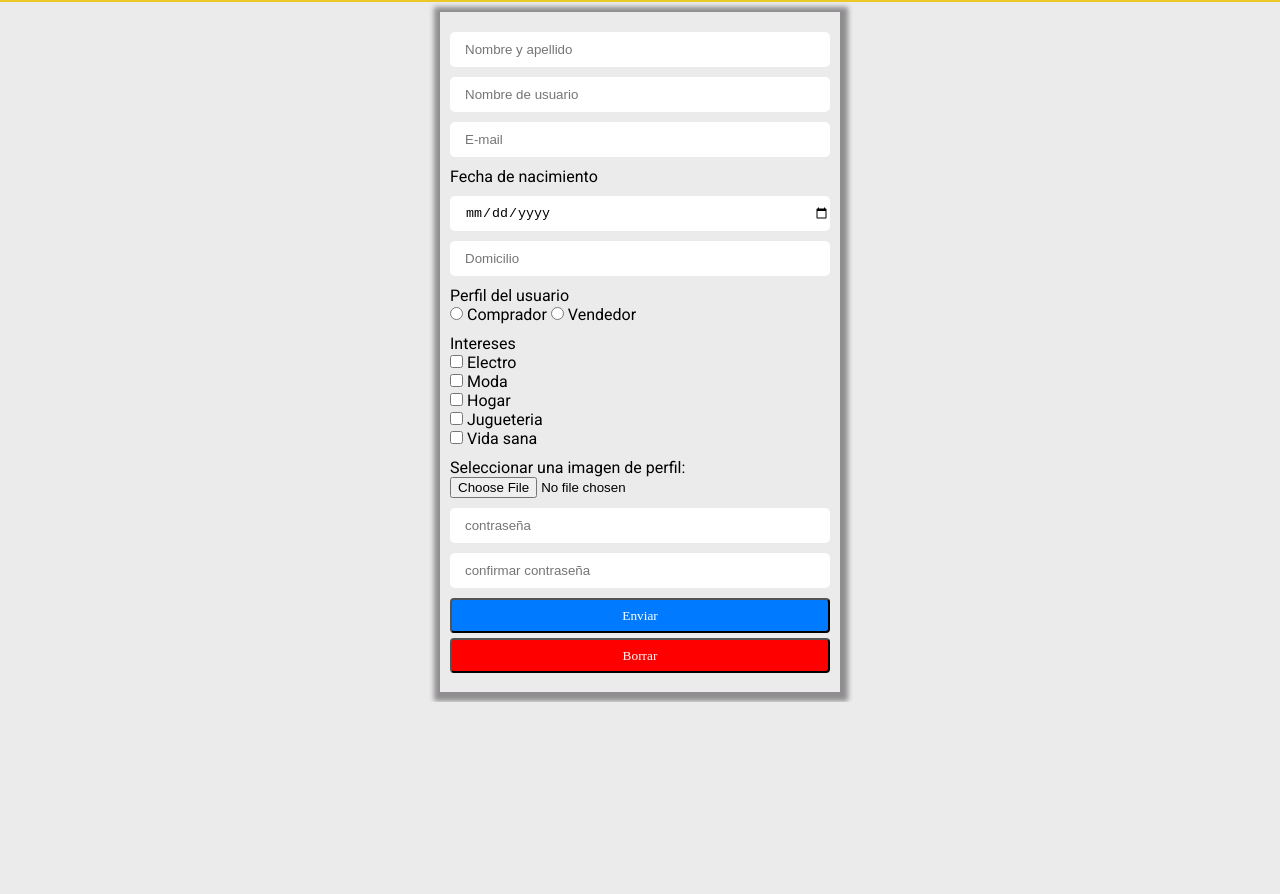
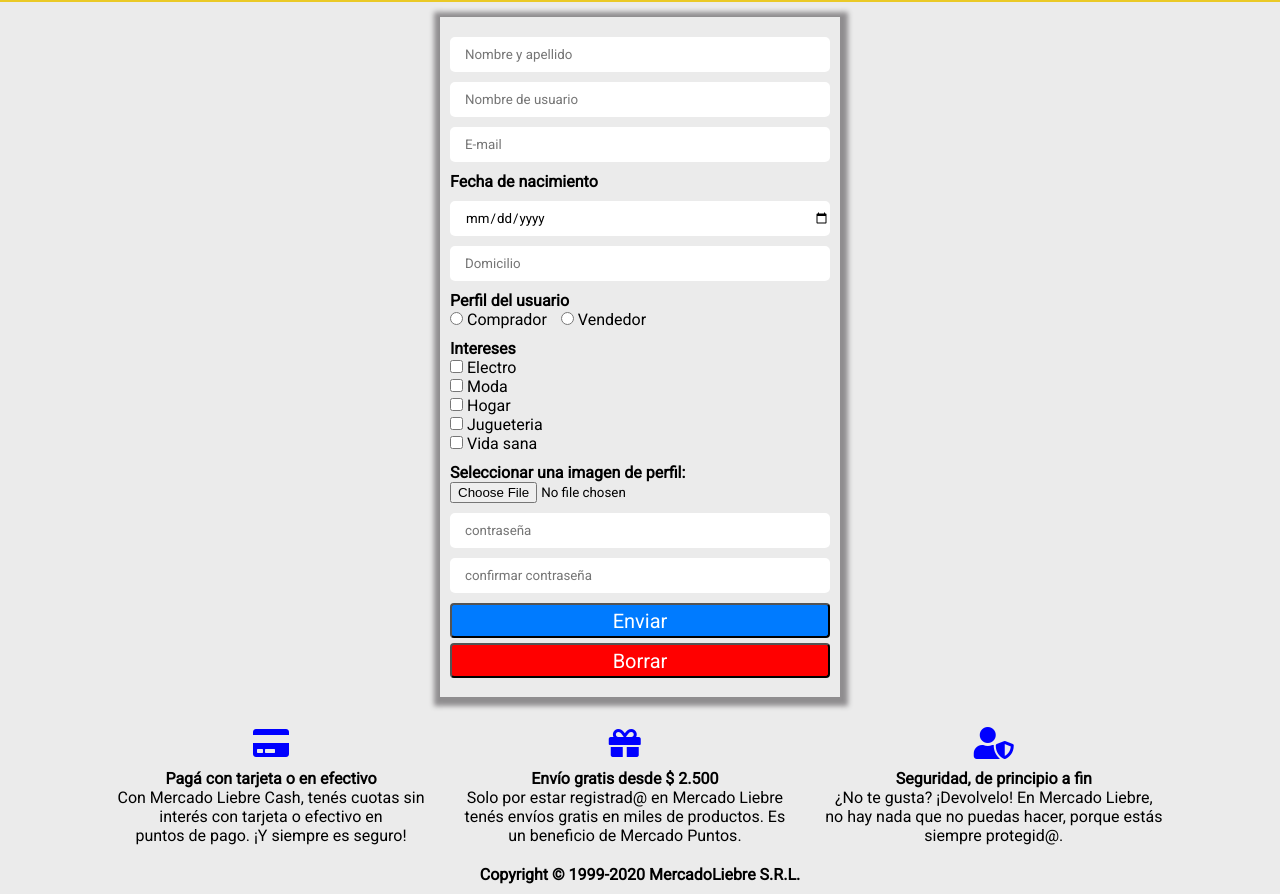
Before and after one commit to SanchezSoraya/Mercado_Liebre, a website: page views/register.html in a window 1280 px wide. Shown: the part 208-1102 px from the top of the page. Before the commit the page ends 910 px from the top, so only its background shows below. Drawn offline with Linux system fonts and the light colour scheme; files that its build step writes are made by us from their sources; files whose address does not match are found by name.

Commit message:
estilos en el register y login

```diff
--- a/public/css/login-styles.css
+++ b/public/css/login-styles.css
@@ -1,3 +1,14 @@
+* {
+  font-family: "Roboto", sans-serif;
+}
+a:link,
+a:visited,
+a:active {
+  text-decoration: none;
+}
+a {
+  color: white;
+}
 .login {
   background: #ebebeb;
   position: relative;
@@ -6,15 +17,15 @@
   padding: 10px;
   margin-top: 10px;
   margin-bottom: 10px;
-
-  -webkit-box-shadow: 1px 2px 5px 7px rgba(143, 141, 143, 1);
-  -moz-box-shadow: 1px 2px 5px 7px rgba(143, 141, 143, 1);
-  box-shadow: 1px 2px 5px 7px rgba(143, 141, 143, 1);
 }
 .item-login {
   margin-top: 25px;
   display: flex;
   justify-content: center;
+}
+.item-login input:focus {
+  outline: 0 none;
+  border: 3px solid blue;
 }
 
 input[type="text"],
@@ -31,10 +42,11 @@ input[type="password"] {
   background-color: #007bff;
   color: white;
   transition: background-color 0.15s ease-in-out, top 0.15s ease-in-out;
-  width: 830px;
+  width: 50%;
   height: 35px;
   font-family: "Times New Roman", Times, serif;
   font-size: 25px;
+  cursor: pointer;
 }
 .boton-login:hover,
 .boton-login:focus {
--- a/public/css/register-styles.css
+++ b/public/css/register-styles.css
@@ -1,3 +1,6 @@
+* {
+  font-family: "Roboto", sans-serif;
+}
 /*FORMULARIOS*/
 .register {
   background: #ebebeb;
@@ -5,7 +8,7 @@
   width: 400px;
   height: 680px;
   padding: 10px;
-  margin-top: 10px;
+  margin-top: 15px;
   margin-bottom: 10px;
 
   -webkit-box-shadow: 1px 2px 5px 7px rgba(143, 141, 143, 1);
@@ -15,10 +18,14 @@
 .item-form {
   margin-top: 10px;
 }
-input[type="text"],
-input[type="email"],
-input[type="password"],
-input[type="date"] {
+
+.perfil-usuario > label {
+  margin-right: 10px;
+}
+.item-form input[type="text"],
+.item-form input[type="email"],
+.item-form input[type="password"],
+.item-form input[type="date"] {
   width: 100%;
   height: 35px;
   border-radius: 5px;
@@ -28,7 +35,10 @@ input[type="date"] {
 }
 input:focus {
   outline: 0 none;
-  border: 3px solid yellow;
+  border: 3px solid blue;
+}
+.item-form #datos-formulario {
+  font-weight: bold;
 }
 .boton-enviar {
   border-radius: 0.25rem;
@@ -37,7 +47,8 @@ input:focus {
   transition: background-color 0.15s ease-in-out, top 0.15s ease-in-out;
   width: 100%;
   height: 35px;
-  font-family: "Times New Roman", Times, serif;
+  font-size: 20px;
+  cursor: pointer;
 }
 
 .boton-enviar:hover,
@@ -52,7 +63,8 @@ input:focus {
   transition: background-color 0.15s ease-in-out, top 0.15s ease-in-out;
   width: 100%;
   height: 35px;
-  font-family: "Times New Roman", Times, serif;
+  font-size: 20px;
+  cursor: pointer;
 }
 .boton-borrar:hover,
 .boton-borrar:focus {
--- a/public/css/styles.css
+++ b/public/css/styles.css
@@ -2,10 +2,10 @@
   margin: 0px;
   padding: 0px;
   box-sizing: border-box;
+  font-family: "Roboto", sans-serif;
 }
 body {
   background-color: rgba(235, 235, 235, 255);
-  font-family: "Roboto", sans-serif;
 }
 .top-header {
   display: flex;
@@ -36,6 +36,10 @@ header {
   border-radius: 5px;
   padding: 0 0 0 15px;
 }
+.barra:focus {
+  outline: 0 none;
+  border: 3px solid blue;
+}
 
 .menu-contenedor {
   display: none !important;
@@ -46,6 +50,9 @@ header {
 }
 .menu-contenedor ul {
   display: flex;
+}
+.menu-contenedor ul li:hover {
+  font-weight: bold;
 }
 header ul li {
   list-style-type: none;
@@ -78,7 +85,7 @@ section.banner img {
 .burger-menu {
   display: block;
   color: white;
-  background-color: blue;
+  background-color: #03264c;
   margin: 0 auto;
   width: fit-content;
   border-radius: 5px;
@@ -86,6 +93,9 @@ section.banner img {
   padding-left: 10px;
   padding-right: 10px;
   padding-bottom: 10px;
+}
+.burger-menu i {
+  color: white;
 }
 footer {
   text-align: center;
@@ -111,6 +121,7 @@ footer {
 }
 #iconos:hover {
   color: #8c9bfa;
+  cursor: pointer;
 }
 
 main {
@@ -128,6 +139,9 @@ main section article img {
 main section article i,
 .discount {
   color: #39b54a;
+}
+i {
+  color: #03264c;
 }
 article div.main-article {
   width: 100%;
--- a/views/register.html
+++ b/views/register.html
@@ -63,7 +63,7 @@
       </div>
 
       <div class="item-form">
-        <label for="start">Fecha de nacimiento</label><br>
+        <label id="datos-formulario" for="start">Fecha de nacimiento</label><br>
       </div>
 
       <div class="item-form">
@@ -75,7 +75,7 @@
       </div>
 
       <div class="item-form perfil-usuario">
-        <label>Perfil del usuario</label><br>
+        <label id="datos-formulario">Perfil del usuario</label><br>
         <input type="radio" name="comprador" id="comprador" value="comprador">
         <label for="comprador">Comprador</label>
 
@@ -84,7 +84,7 @@
       </div>
 
       <div class="item-form interes">
-        <label>Intereses</label><br>
+        <label id="datos-formulario">Intereses</label><br>
         <input type="checkbox" name="electronico" id="electronico" value="Electro">
         <label for="electro">Electro</label><br>
 
@@ -103,7 +103,7 @@
       </div>
 
       <div class="item-form">
-        <label>Seleccionar una imagen de perfil:</label><br>
+        <label id="datos-formulario">Seleccionar una imagen de perfil:</label><br>
         <input type="file" name="fotoPerfil" accept=".jpg">
       </div>
       <div class="item-form">
@@ -122,7 +122,39 @@
       </div>
     </form>
   </main>
+  <footer>
+    <div class="footer-container">
+      <div class="footer-item">
+        <i id="iconos" class="fas fa-credit-card"></i><br>
+        <b>Pagá con tarjeta o en efectivo</b>
+        <p>Con Mercado Liebre Cash, tenés cuotas sin<br>
+          interés con tarjeta o efectivo en<br>
+          puntos de pago.
+          ¡Y siempre es seguro!</p>
+      </div>
 
+      <div class="footer-item">
+        <i id="iconos" class="fas fa-gift"></i><br>
+        <b>Envío gratis desde $ 2.500</b>
+        <p>Solo por estar registrad@ en Mercado Liebre <br>
+          tenés envíos gratis en miles de productos. Es <br>
+          un beneficio de Mercado Puntos.</p>
+      </div>
+
+      <div class="footer-item">
+        <i id="iconos" class="fas -solid fa-user-shield"></i><br>
+        <b>Seguridad, de principio a fin</b>
+        <p>¿No te gusta? ¡Devolvelo! En Mercado Liebre,<br>
+          no hay nada que no puedas hacer, porque estás<br>
+          siempre protegid@.
+        </p>
+      </div>
+    </div>
+
+    <div>
+      <h4> Copyright © 1999-2020 MercadoLiebre S.R.L.</h4>
+    </div>
+  </footer>
 </body>
 
 </html>
```
Also changed, not shown: views/home.html (+1 -1 lines), views/login.html (+34 -1 lines).
